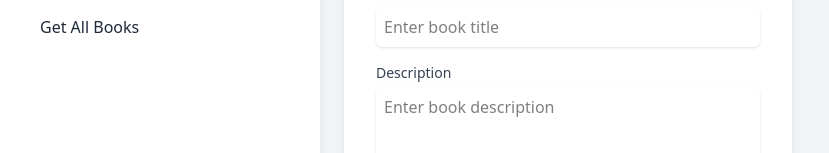
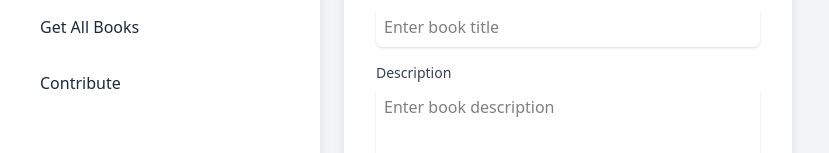
Before and after one commit to MogesBekele/write-book-together, a React (Vite) app in the folder frontend/: page /dashboard/books in a window 1280 px wide. Shown: the part 129-282 px from the top of the page, without its empty margins (0-829 px from the left). Built offline with nearby package versions, Linux system fonts and the light colour scheme; sample sign-in values are in the browser's storage.

Commit message:
create the contribution component

```diff
--- a/frontend/src/App.jsx
+++ b/frontend/src/App.jsx
@@ -17,6 +17,7 @@ import AddBook from "./component/dashboard/AddBook";
 import BookDetail from "./component/dashboard/BookDetail";
 import GetAllBook from "./component/dashboard/GetAllBook";
 import ProtectedRoute from "./component/ProtectedRoute";
+import Contribution from "./component/dashboard/Contribution";
 
 const App = () => {
   return (
@@ -46,6 +47,7 @@ const App = () => {
             <Route path="settings" element={<Settings />} />
             <Route path="get-all-books" element={<GetAllBook />} />
             <Route path="bookdetails/:bookId" element={<BookDetail />} />
+            <Route path="contribution" element={<Contribution />} />
             {/* Add this route */}
           </Route>
         </Routes>
--- /dev/null
+++ b/frontend/src/component/dashboard/Contribution.jsx
@@ -0,0 +1,9 @@
+import React from 'react'
+
+const Contribution = () => {
+  return (
+    <div>Contribution</div>
+  )
+}
+
+export default Contribution
--- a/frontend/src/component/dashboard/Dashboard.jsx
+++ b/frontend/src/component/dashboard/Dashboard.jsx
@@ -30,6 +30,17 @@ const Dashboard = () => {
           >
             Get All Books
           </NavLink>
+          <NavLink
+            to="contribution"
+            className={({ isActive }) =>
+              isActive
+                ? "block bg-purple-600 text-white py-2 px-4 rounded-md"
+                : "block text-gray-800 py-2 px-4 rounded-md hover:bg-gray-200"
+            }
+          >
+            Contribute
+          </NavLink>
+
 
         </nav>
       </div>
```
